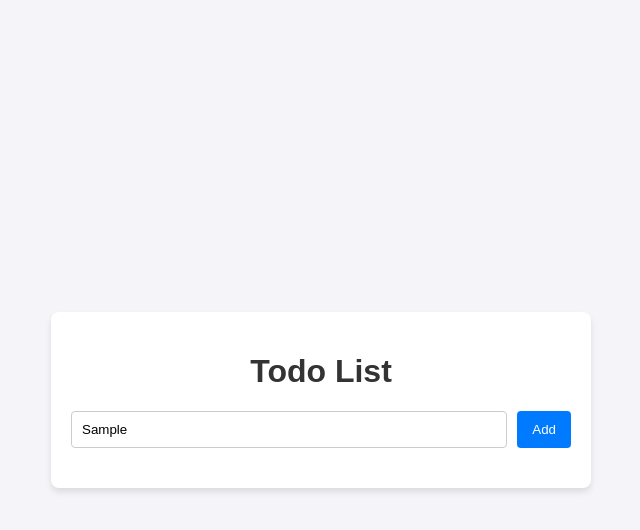
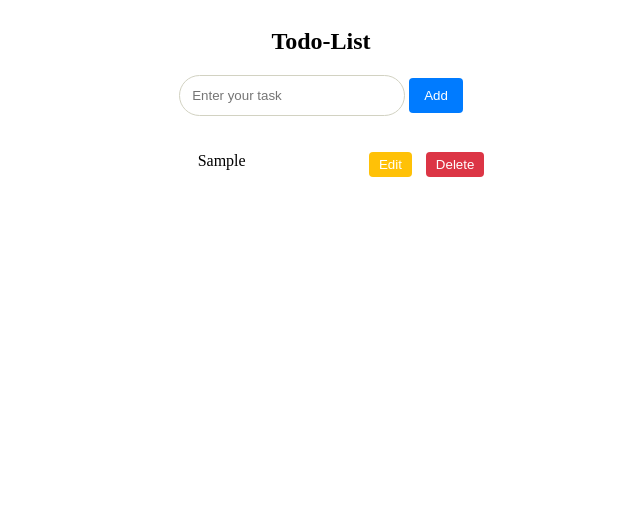
Before and after one commit to GauravRana12/Practice-Projects, a plain HTML site: page Todo-html-css-js/Index.html in a window 1280 px wide. Both pictures are taken after typing "Sample" into the empty fields and a click on the button "Add". Shown: the whole page, without its empty margins (319-959 px from the left). Drawn offline with Linux system fonts and the light colour scheme.

Commit message:
todolist done

```diff
--- a/Todo-html-css-js/Index.html
+++ b/Todo-html-css-js/Index.html
@@ -3,173 +3,18 @@
 <head>
     <meta charset="UTF-8">
     <meta name="viewport" content="width=device-width, initial-scale=1.0">
-    <title>Todo List</title>
-    <style>
-        body {
-            font-family: Arial, sans-serif;
-            margin: 0;
-            padding: 0;
-            display: flex;
-            justify-content: center;
-            align-items: center;
-            height: 100vh;
-            background-color: #f4f4f9;
-        }
-        .container {
-            width: 100%;
-            max-width: 500px;
-            background: white;
-            padding: 20px;
-            border-radius: 8px;
-            box-shadow: 0 4px 6px rgba(0, 0, 0, 0.1);
-        }
-        h1 {
-            text-align: center;
-            color: #333;
-        }
-        .todo-input {
-            display: flex;
-            margin-bottom: 20px;
-        }
-        .todo-input input {
-            flex: 1;
-            padding: 10px;
-            border: 1px solid #ccc;
-            border-radius: 4px;
-            margin-right: 10px;
-        }
-        .todo-input button {
-            padding: 10px 15px;
-            border: none;
-            background: #007bff;
-            color: white;
-            border-radius: 4px;
-            cursor: pointer;
-        }
-        .todo-input button:hover {
-            background: #0056b3;
-        }
-        .todo-list {
-            list-style: none;
-            padding: 0;
-        }
-        .todo-list li {
-            display: flex;
-            justify-content: space-between;
-            align-items: center;
-            padding: 10px;
-            border-bottom: 1px solid #ddd;
-        }
-        .todo-list li:last-child {
-            border-bottom: none;
-        }
-        .todo-list button {
-            margin-left: 10px;
-            border: none;
-            padding: 5px 10px;
-            cursor: pointer;
-            border-radius: 4px;
-        }
-        .edit {
-            background: #ffc107;
-            color: white;
-        }
-        .edit:hover {
-            background: #e0a800;
-        }
-        .delete {
-            background: #dc3545;
-            color: white;
-        }
-        .delete:hover {
-            background: #b21f3d;
-        }
-    </style>
+    <link rel="stylesheet" href="Style.css">
+    <title>Todo</title>
 </head>
 <body>
-    <div class="container">
-        <h1>Todo List</h1>
-        <div class="todo-input">
-            <input type="text" id="todo-input" placeholder="Enter your task here">
-
+    <div class="Container">
+        <h2>Todo-List</h2>
+        <div>
+            <input type="text" placeholder="Enter your task" id="todo-input">
             <button id="add-btn">Add</button>
         </div>
-        <ul id="todo-list" class="todo-list"></ul>
+        <ul id="todo-list"></ul>
     </div>
-
-    <script>
-        const todoInput = document.getElementById('todo-input');
-        const addBtn = document.getElementById('add-btn');
-        const todoList = document.getElementById('todo-list');
-
-        let todos = JSON.parse(localStorage.getItem('todos')) || [];
-
-        function saveTodos() {
-            localStorage.setItem('todos', JSON.stringify(todos));
-        }
-
-        function renderTodos() {
-            todoList.innerHTML = '';
-            todos.forEach((todo, index) => {
-                const li = document.createElement('li');
-                li.innerHTML = `
-                    <span>${todo}</span>
-                    <div>
-                        <button class="edit" onclick="startEdit(${index})">Edit</button>
-                        <button class="delete" onclick="deleteTodo(${index})">Delete</button>
-                    </div>
-                `;
-                todoList.appendChild(li);
-            });
-        }
-
-        function addTodo() {
-            const newTodo = todoInput.value.trim();
-            console.log('new')
-            if (newTodo) {
-                todos.push(newTodo);
-                saveTodos();
-                renderTodos();
-                todoInput.value = '';
-            }
-        }
-
-        function deleteTodo(index) {
-            todos.splice(index, 1);
-            saveTodos();
-            renderTodos();
-        }
-
-        function startEdit(index) {
-    todoInput.value = todos[index];
-    addBtn.textContent = "Update";
-    addBtn.onclick = () => updateTask(index);
-}
-
-        function updateTask(index) {
-    const updatedTodo = todoInput.value.trim();
-    console.log(todoInput.value)
-    console.log(updatedTodo);
-    if (updatedTodo){
-        todos[index] = updatedTodo;
-        saveTodos();
-        renderTodos();
-        todoInput.value = '';
-        resetAddButton();
-    }
-}
-function resetAddButton() {
-    console.log('add')
-    addBtn.textContent = "Add";
-    addBtn.onclick = addTodo;
-}
-        todoInput.addEventListener('click', (e) => {
-                console.log(addBtn.textContent)
-                if (addBtn.textContent === "Add") {
-                    addTodo();
-                }
-        });
-        renderTodos();
-    </script>
 </body>
+<script src="Script.js"></script>
 </html>
--- /dev/null
+++ b/Todo-html-css-js/Script.js
@@ -0,0 +1,70 @@
+const todoList=document.getElementById('todo-list');
+const todoInput=document.getElementById('todo-input');
+const addBtn=document.getElementById('add-btn');
+
+const todos=JSON.parse(localStorage.getItem('todos')) || [];
+
+function addTodo(){
+    const todoText=todoInput.value.trim();
+    if(todoText) {
+        todos.push(todoText);
+        localStorage.setItem('todos',JSON.stringify(todos));
+        todoInput.value='';
+        renderTodos();
+    }
+}
+
+function renderTodos(){
+    todoList.innerHTML="";
+    todos.forEach((todo,index)=>{
+        const todoElement=document.createElement('li');
+        todoElement.innerHTML=`
+        <span>${todo}</span>
+        <div>
+        <button class="edit" onclick="editTodo(${index})">Edit</button>
+        <button class="delete" onclick="deleteTodo(${index})">Delete</button>
+        </div>
+        `
+        todoList.appendChild(todoElement);
+    })
+}
+
+addBtn.addEventListener('click',(e)=>{
+    if(addBtn.textContent === "Add"){
+        addTodo();
+    }
+})
+
+function saveTodos() {
+    localStorage.setItem('todos', JSON.stringify(todos));
+}
+
+function deleteTodo(index){
+    todos.splice(index,1);
+    localStorage.setItem('todos',JSON.stringify(todos));
+    renderTodos();
+}
+
+function editTodo(index){
+    todoInput.value=todos[index];
+    addBtn.textContent="Update";
+    addBtn.onclick= () => updateTodo(index);
+}
+
+function updateTodo(index){
+      const todoTextUpdate=todoInput.value.trim();
+      if(todoTextUpdate){
+        todos[index]=todoTextUpdate;
+         saveTodos();
+         renderTodos();
+         todoInput.value='';
+         resetAddButton();
+      }
+}
+
+function resetAddButton() {
+    addBtn.textContent = "Add";
+    addBtn.onclick = addTodo;
+}
+
+renderTodos();
--- /dev/null
+++ b/Todo-html-css-js/Style.css
@@ -0,0 +1,51 @@
+.Container{
+    display: flex;
+    flex-direction: column;
+    align-items: center;
+}
+
+#todo-list{
+    list-style: none;
+}
+
+#todo-list button{
+    margin-left: 10px;
+    border: none;
+    padding: 5px 10px;
+    cursor: pointer;
+    border-radius: 4px;
+}
+input#todo-input {
+    width: 200px;
+    padding: 12px;
+    border-radius: 25px;
+    border: 0.5px solid #d2d2c2;
+}
+#add-btn{
+    padding: 10px 15px;
+    border: none;
+    background: #007bff;
+    color: white;
+    border-radius: 4px;
+    cursor: pointer;
+}
+li{
+    display: flex;
+    justify-content: space-around;
+    width: 400px;
+    margin-top: 20px;
+}
+.edit {
+    background: #ffc107;
+    color: white;
+}
+.edit:hover {
+    background: #e0a800;
+}
+.delete {
+    background: #dc3545;
+    color: white;
+}
+.delete:hover {
+    background: #b21f3d;
+}
```
